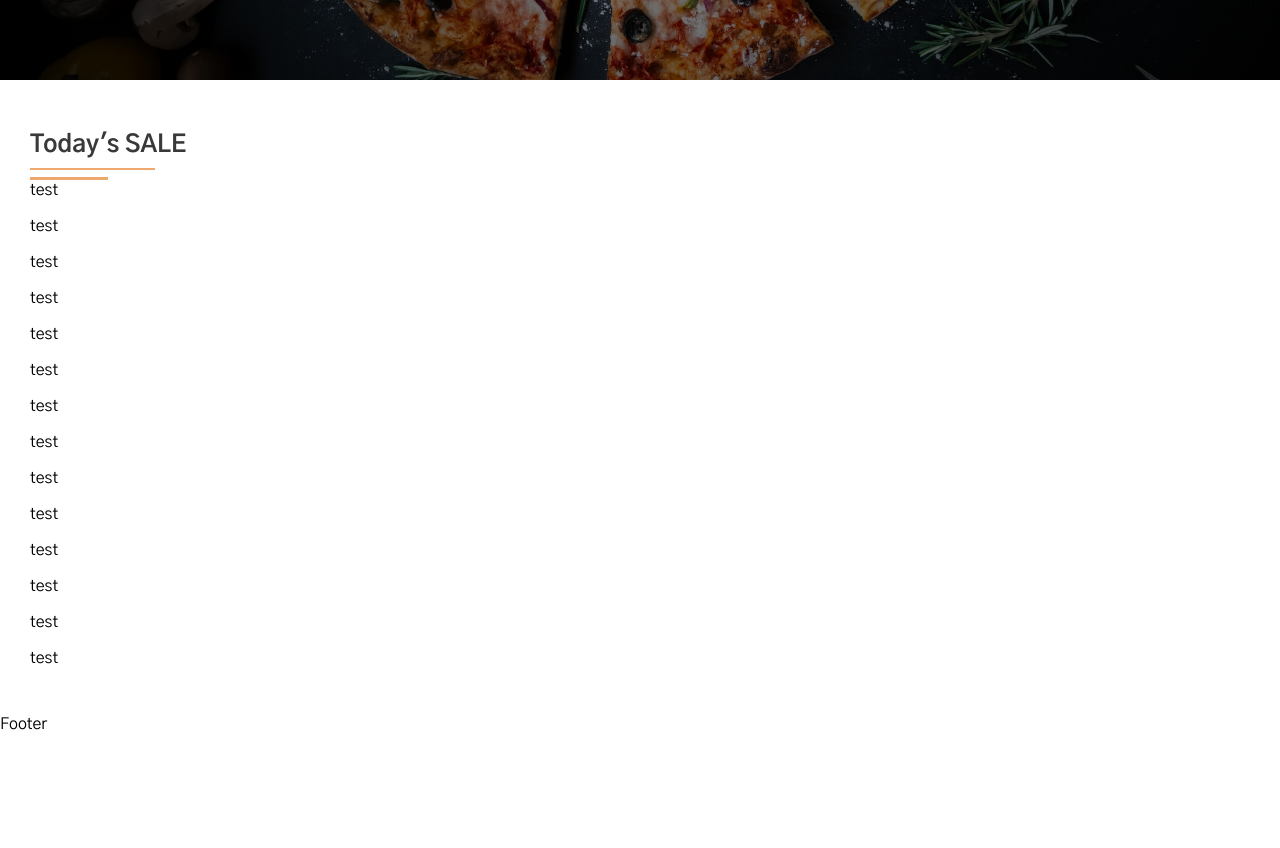
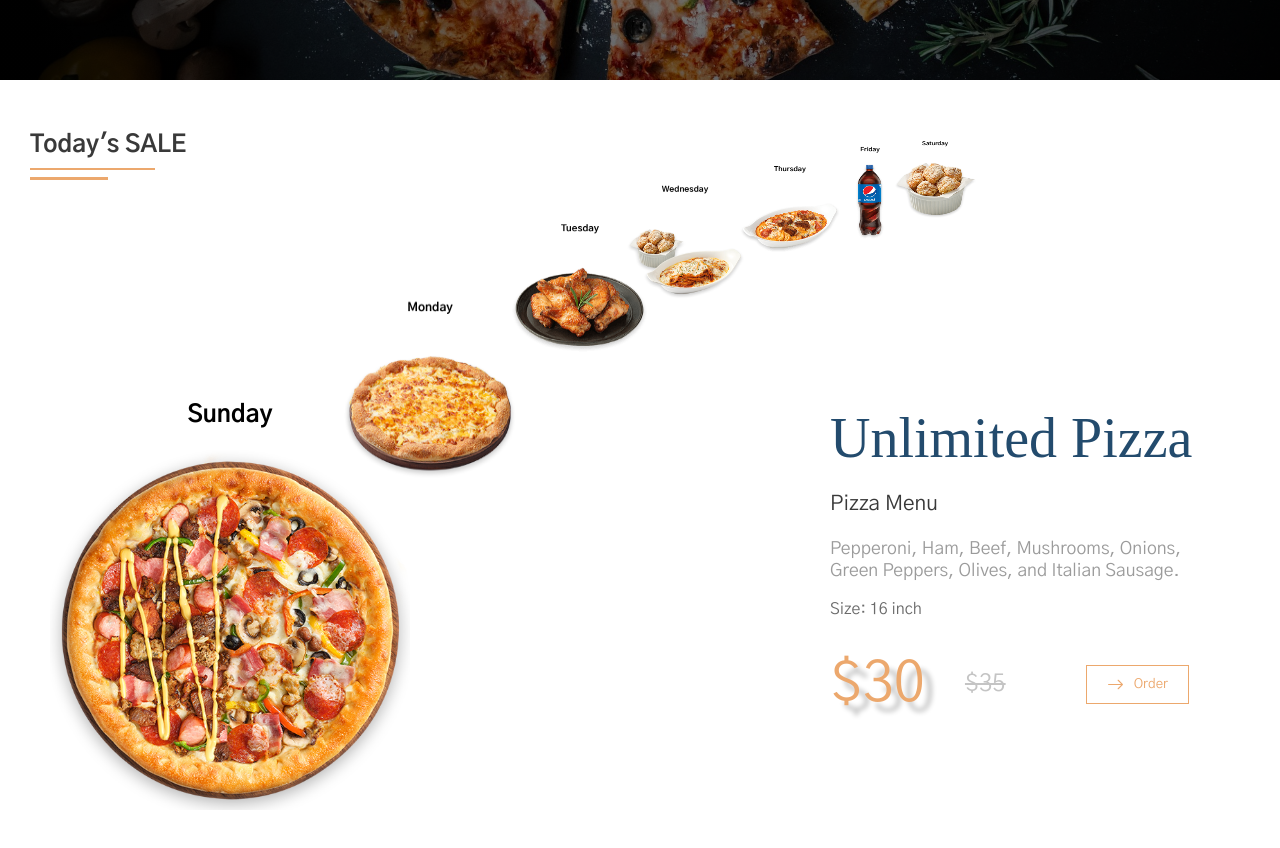
Before and after one commit to cheonjp/pizza, a React (Vite) app: page / in a window 1280 px wide. Shown: the part 720-1568 px from the top of the page. Before the commit the page ends 1454 px from the top, so only its background shows below. Built offline with nearby package versions, Linux system fonts and the light colour scheme.

Commit message:
css for sale

```diff
--- a/src/assets/data.js
+++ b/src/assets/data.js
@@ -3,7 +3,7 @@ export const todaySales =[
         day:"Sunday",
         item:"Unlimited Pizza",
         menu: "Pizza",
-        img:"hero_pizza.png",
+        img:"pizza.png",
         desc:"Pepperoni, Ham, Beef, Mushrooms, Onions, Green Peppers, Olives, and Italian Sausage",
         discount:"30",
         price:"35"
@@ -37,12 +37,12 @@ export const todaySales =[
 },
     {
         day:"Thursday",
-        item:"Peperoni Potato",
-        menu: "Pizza and Potato",
-        img:"Peperoni Potato",
-        desc:"Mozzarella Cheese, Peperoni, Pepper and Fried Potato",
-        discount:"34",
-        price:"40"
+        item:"Mushroom Pasta",
+        menu: "Pasta",
+        img:"mushroom_pasta.png",
+        desc:"Mushroom, Chicken and Tomato Source",
+        discount:"20",
+        price:"15"
 },
     {
         day:"Friday",
--- a/src/assets/home/Home.jsx
+++ b/src/assets/home/Home.jsx
@@ -1,13 +1,14 @@
 import React, { useEffect, useRef, useState } from 'react'
 import "./home.scss"
 import { ReactComponent as IconLogo } from "../svg/logo_white.svg"
+import { BsArrowRight } from "react-icons/bs"
 import { todaySales } from '../data'
 
 function Home() {
 
     const [slideClassName, setSlideClassName] = useState("iconLogo")
-    const [text,setText]=useState("Best Pizza")
-    const [showMenu,setShowMenu]=useState(false)
+    const [text, setText] = useState("Best Pizza")
+    const [showMenu, setShowMenu] = useState(false)
 
 
     setTimeout(() => setSlideClassName("iconLogo showActive"), 1000)
@@ -15,32 +16,32 @@ function Home() {
     const textTag = useRef()
     const section = useRef()
 
-    useEffect(()=>{
+    useEffect(() => {
         let texts
         texts = text.split("")
-        let entireText =""
-        texts.forEach(eachText=>{
-            entireText+=`<span class="eachText">${eachText}</span>`
+        let entireText = ""
+        texts.forEach(eachText => {
+            entireText += `<span class="eachText">${eachText}</span>`
             textTag.current.innerHTML = entireText
         })
-    },[])
-    const displayTexts =document.querySelectorAll(".eachText")
-    let timing=0
-    displayTexts.forEach((displayText)=>{
-        displayText.style.transitionDelay=`${timing}s`
+    }, [])
+    const displayTexts = document.querySelectorAll(".eachText")
+    let timing = 0
+    displayTexts.forEach((displayText) => {
+        displayText.style.transitionDelay = `${timing}s`
         displayText.classList.add("active")
-        timing+=0.1
+        timing += 0.1
     })
 
 
-    const showSection =(target)=>{
+    const showSection = (target) => {
         const elementPosition = target.current.getBoundingClientRect().top
         const browserHeight = window.innerHeight
-        if(browserHeight-elementPosition > 0){
+        if (browserHeight - elementPosition > 0) {
             target.current.classList.add("showSection")
         }
     }
-    window.onscroll=()=>{
+    window.onscroll = () => {
         showSection(section)
 
     }
@@ -56,7 +57,7 @@ function Home() {
                                 <div className="hide">
                                     <IconLogo className={slideClassName} />
                                 </div>
-                                <p><span style={{fontSize:"18px", color:"#eca86d"}}>MONSTER PIZZA</span> is here to cater your craving for Pizza. With Unlimited Free Toppings we strive to serve the best food and services to you. After the great success in Seoul, we will be serving in other parts of Seoul soon</p>
+                                <p><span style={{ fontSize: "18px", color: "#eca86d" }}>MONSTER PIZZA</span> is here to cater your craving for Pizza. With Unlimited Free Toppings we strive to serve the best food and services to you. After the great success in Seoul, we will be serving in other parts of Seoul soon</p>
                             </div>
                             <div className="right">
                                 <div className="textContainer">
@@ -68,24 +69,39 @@ function Home() {
                         </div>
                     </div>
                 </section>
-                <section ref={section}  className='sale hideSection'>
+                <section ref={section} className='sale hideSection'>
                     <div className="container">
-                    <h1 >Today's SALE</h1>
+                        <h1 >Today's SALE</h1>
                         <div className="saleScreen">
-                            <p>test</p>
-                            <p>test</p>
-                            <p>test</p>
-                            <p>test</p>
-                            <p>test</p>
-                            <p>test</p>
-                            <p>test</p>
-                            <p>test</p>
-                            <p>test</p>
-                            <p>test</p>
-                            <p>test</p>
-                            <p>test</p>
-                            <p>test</p>
-                            <p>test</p>
+                            <div className="left">
+                                {todaySales.map(sale => {
+                                    return (
+                                        <>
+                                        <div className='item'>
+                                            <h2>{sale.day}</h2>
+                                            <img src={`public/img/${sale.img}`} alt="" />
+                                        </div>
+
+                                        </>
+
+                                    )
+                                })}
+                            </div>
+                            <div className="right">
+                                <div className="container">
+                                    <h2>Unlimited Pizza</h2>
+                                    <h3>Pizza Menu</h3>
+                                    <p className='desc'>Pepperoni, Ham, Beef, Mushrooms, Onions, Green Peppers, Olives, and Italian Sausage.</p>
+                                    <p className='size'>Size: 16 inch</p>
+                                    <div className="priceAndButtonBox">
+                                        <div className="priceBox">
+                                            <span className="price">$30</span>
+                                            <span className="originalPrice">$35</span>
+                                        </div>
+                                        <button className='arrowIconBtn'><BsArrowRight />Order</button>
+                                    </div>
+                                </div>
+                            </div>
                         </div>
                     </div>
                 </section>
--- a/src/assets/home/home.scss
+++ b/src/assets/home/home.scss
@@ -46,9 +46,11 @@
             flex:1;
             display:flex;
             flex-direction: column;
+
             .textContainer{
                 width:fit-content;
                 align-self: flex-end;
+
             }
             p{
                 font-size:3rem;
@@ -118,7 +120,6 @@
         opacity:0;
         transition-delay: .5s;
         transform:translateY(100px);
-        max-height:1px;
         overflow:hidden;
     }
     .showSection{
@@ -128,5 +129,155 @@
         max-height:100%;
 
     }
+    .sale{
+        height:800px;
+        &>.container{
+            margin:auto;
+            .saleScreen{
+                display:flex;
+                .left{
+                    flex:1;
+                    position:relative;
+                    .item{
+                        position:absolute;
+                        top:200px;
+                        left:0;
+                        text-align: center;
+                        z-index:7;
+
+                        &:nth-child(2){
+
+                            top:0px !important;
+                            left:200px !important;
+                            z-index:6;
+                            transform:scale(0.5,0.5) rotateX(10deg);
+                        }
+                        &:nth-child(3){
+
+                            top:-100px !important;
+                            left:350px !important;
+                            z-index:5;
+                            transform:scale(0.4,0.4) rotateX(20deg);
+                        }
+                        &:nth-child(4){
+
+                            top:-150px !important;
+                            left:455px !important;
+                            z-index:5;
+                            transform:scale(0.35,0.35) rotateX(25deg);
+                        }
+                        &:nth-child(5){
+
+                            top:-180px !important;
+                            left:560px !important;
+                            z-index:6;
+                            transform:scale(0.3,0.3) rotateX(28deg);
+                        }
+                        &:nth-child(6){
+
+                            top:-205px !important;
+                            left:640px !important;
+                            z-index:7;
+                            transform:scale(0.27,0.27) rotateX(30deg);
+                        }
+                        &:nth-child(7){
+
+                            top:-215px !important;
+                            left:705px !important;
+                            z-index:6;
+                            transform:scale(0.25,0.25) rotateX(32deg);
+                        }
+                        img{
+                            width:45vw;
+                            max-width:400px;
+                            height:45vh;
+                            max-height: 700px;
+                            object-fit: contain;
+                        }
+                        &:first-child{
+                        }
+                    }
+                }
+                .right{
+                    flex:1;
+                    position:relative;
+                    .container{
+                        position:absolute;
+                        top:150px;
+                        right:0px;
+                        max-width:450px;
+                    }
+                    h2{
+                        color:$color2;
+                        font-size:3.5rem;
+                        margin-bottom:10px;
+                        font-family: $secfont;
+                        font-weight: 400;
+                    }
+                    h3{
+                        font-weight: 400;
+                        font-size: 1.3rem;
+                        color:$gray2;
+
+                    }
+                    .desc{
+                        font-size:1.1rem;
+                        color:$gray4;
+                    }
+                    .size{
+                        color:$gray3;
+                    }
+                    .price{
+                        color:$color1;
+                        font-size: 3.5rem;
+                        text-shadow: 10px 10px 5px $gray5;
+                    }
+                    .originalPrice{
+                        color:$gray5;
+                        font-size: 1.5rem;
+                        text-decoration: line-through;
+                    }
+                    .priceAndButtonBox{
+                        display:flex;
+                        gap:80px;
+                        align-items: center;
+                        margin-top: 30px;
+                        .priceBox{
+                            display:flex;
+                            align-items: center;
+                            gap:40px;
+                        }
+                        .arrowIconBtn{
+                            background-color:white;
+                            display:flex;
+                            align-items: center;
+                            padding: 10px 20px;
+                            gap:10px;
+                            outline:none;
+                            border: 1px solid $color1;
+                            color:$color1;
+                            cursor: pointer;
+                            svg{
+                                font-size: 17px;
+                            }
+                            &:hover svg{
+                                animation: btnAni .5s ease-in alternate infinite;
+                            }
+                            @keyframes btnAni {
+                                from{
+                                    transform:translateX(0px);
+                                }
+                                to{
+                                    transform:translateX(-30px);
+                                }
+                            }
+                        }
+                    }
+
+
+                }
+            }
+        }
+    }
 
 }
```
Also changed, not shown: public/img/mushroom_pasta.png (added), public/img/peperoni_photato.png.
